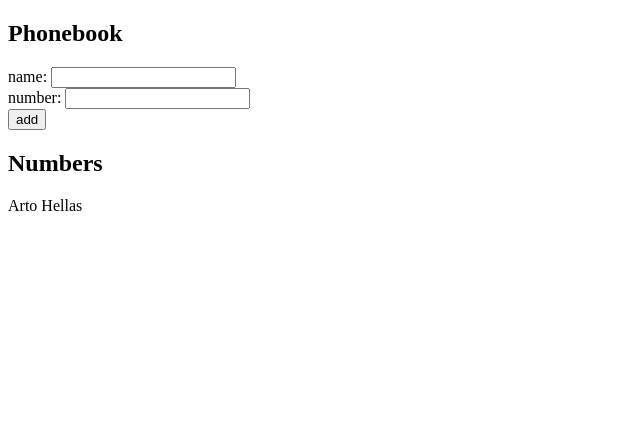
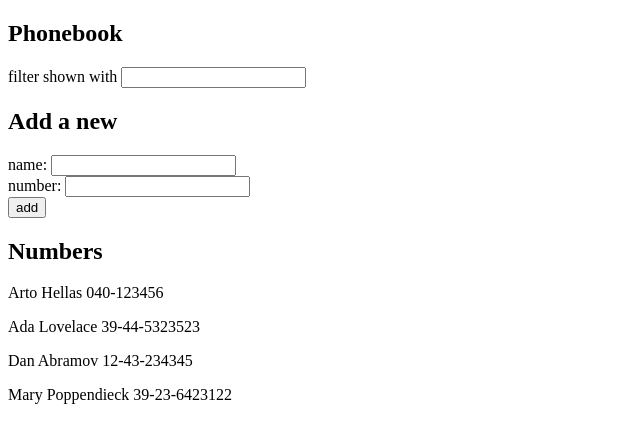
Before and after one commit to noiqum/fullstackopen, a React (Vite) app in the folder part 2/: page / in a window 1280 px wide. Shown: the top 442 px of the page, without its empty margins (0-640 px from the left). Built offline with nearby package versions, Linux system fonts and the light colour scheme.

Commit message:
exercise 2.9

```diff
--- a/part 2/src/App.jsx
+++ b/part 2/src/App.jsx
@@ -1,9 +1,15 @@
 import { useState } from "react";
 
 const App = () => {
-  const [persons, setPersons] = useState([{ name: "Arto Hellas" }]);
+  const [persons, setPersons] = useState([
+    { name: "Arto Hellas", number: "040-123456", id: 1 },
+    { name: "Ada Lovelace", number: "39-44-5323523", id: 2 },
+    { name: "Dan Abramov", number: "12-43-234345", id: 3 },
+    { name: "Mary Poppendieck", number: "39-23-6423122", id: 4 },
+  ]);
   const [newName, setNewName] = useState("");
   const [newNumber, setNewNumber] = useState("");
+  const [filter, setFilter] = useState("");
 
   const newNameHandler = (event) => {
     event.preventDefault();
@@ -31,6 +37,11 @@
   return (
     <div>
       <h2>Phonebook</h2>
+      <div>
+        filter shown with{" "}
+        <input value={filter} onChange={(e) => setFilter(e.target.value)} />
+      </div>
+      <h2>Add a new</h2>
       <form onSubmit={addNewName}>
         <div>
           name: <input value={newName} onChange={newNameHandler} />
@@ -43,7 +54,9 @@
         </div>
       </form>
       <h2>Numbers</h2>
-      {persons.map((person) => {
+      {persons
+        .filter((elm) => elm.name.toLocaleLowerCase().includes(filter))
+        .map((person) => {
           return (
             <p key={person.name}>
               <span>{person.name}</span> <span>{person.number}</span>
```
Lines whose indentation alone changed are shown as unchanged.
